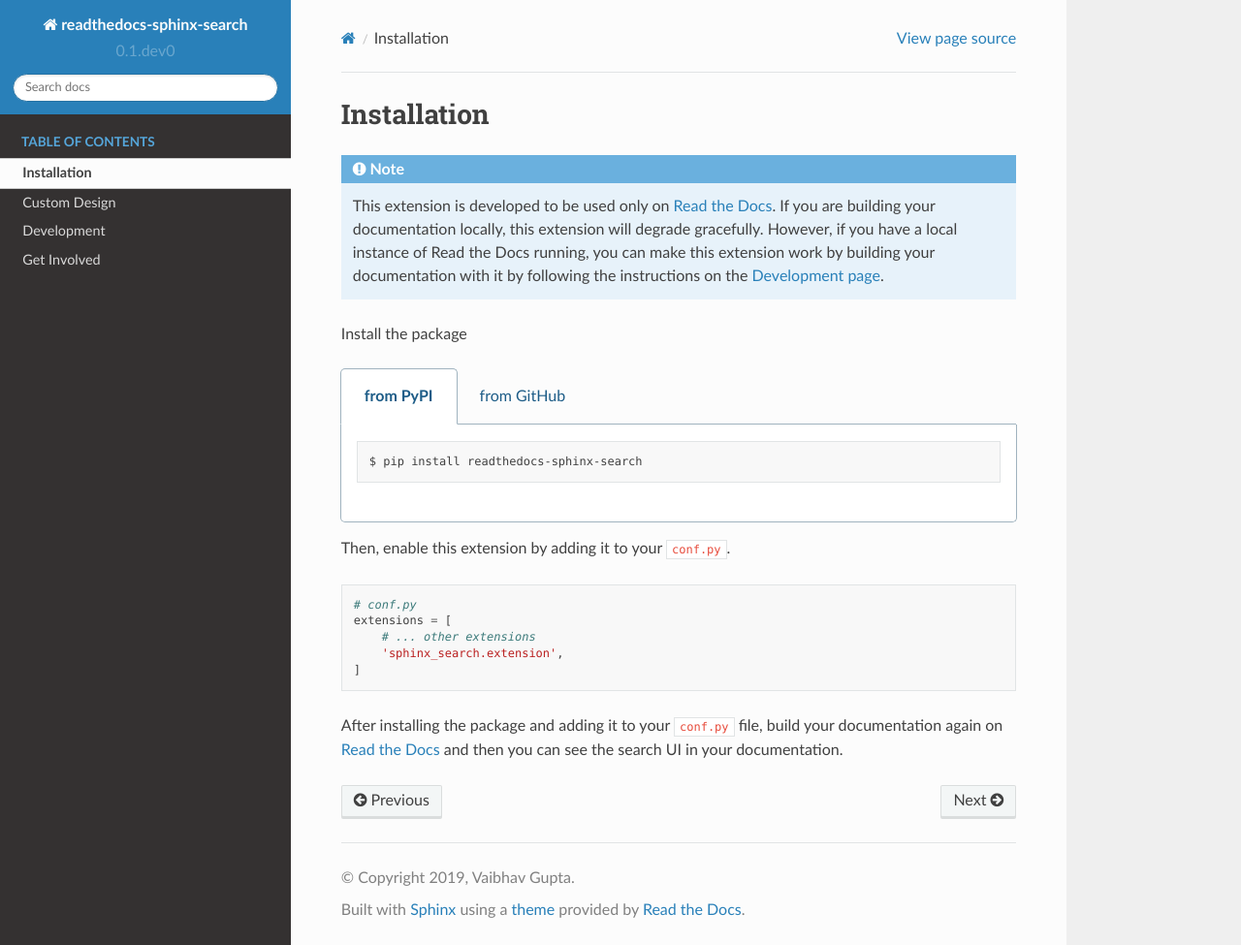
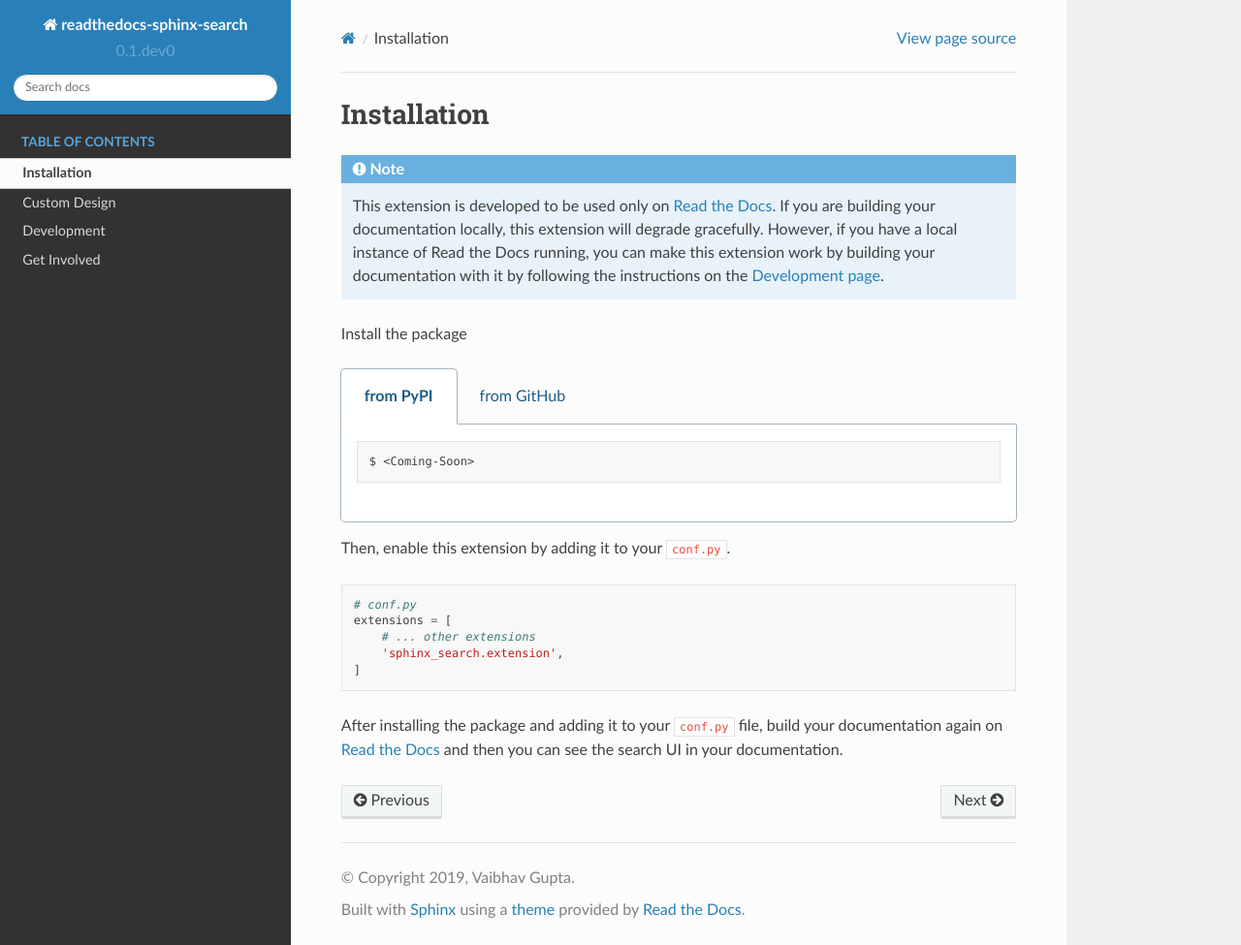
Before and after one commit to readthedocs/readthedocs-sphinx-search, a Sphinx documentation site: the page built from docs/installation.rst, in a window 1280 px wide and 975 px high. Shown: the whole window at 97% size. Built offline with Sphinx 7.4.7 and the Read the Docs theme 2.0.0, drawn with Linux system fonts in a browser that asks for light colours.

Commit message:
update docs

```diff
--- a/README.rst
+++ b/README.rst
@@ -11,7 +11,7 @@ Installation
 
 ::
 
-   pip install readthedocs-sphinx-search
+   pip install git+https://github.com/rtfd/readthedocs-sphinx-search@master
 
 
 Configuration
--- a/docs/installation.rst
+++ b/docs/installation.rst
@@ -18,7 +18,7 @@ Install the package
 
         .. prompt:: bash
 
-            pip install readthedocs-sphinx-search
+            <Coming-Soon>
 
     .. tab:: from GitHub
 
```
